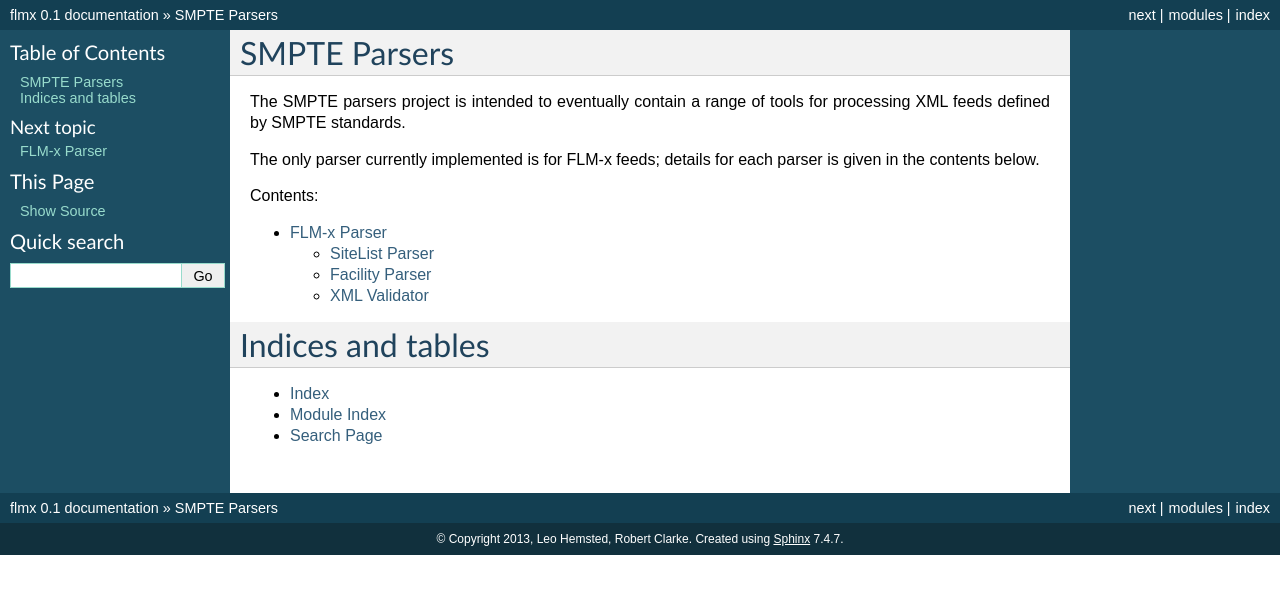
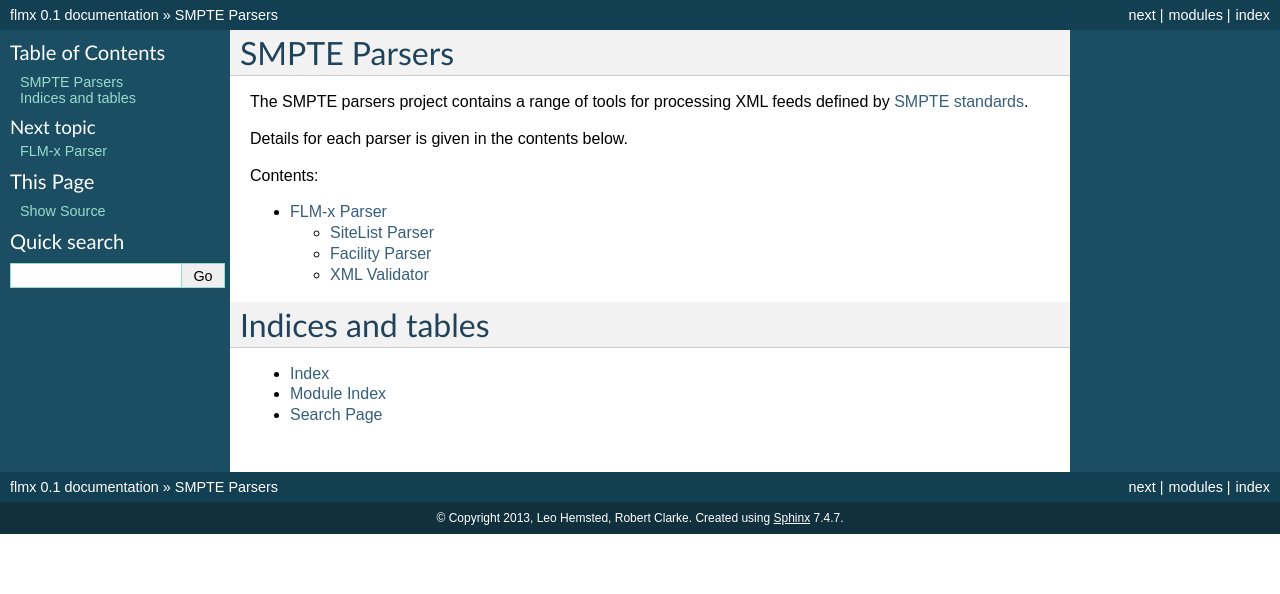
Before and after one commit to artsalliancemedia/smpteparsers, a Sphinx documentation site: the page built from doc/index.rst, in a window 1280 px wide. Shown: the top 594 px of the page. Built offline with Sphinx 7.4.7, drawn with Linux system fonts in a browser that asks for light colours.

Commit message:
Updated index with Leo's suggestions

```diff
--- a/doc/index.rst
+++ b/doc/index.rst
@@ -6,11 +6,12 @@
 SMPTE Parsers
 =============
 
-The SMPTE parsers project is intended to eventually contain a range of tools for
-processing XML feeds defined by SMPTE standards.
+The SMPTE parsers project contains a range of tools for processing XML feeds
+defined by `SMPTE standards`_.
 
-The only parser currently implemented is for FLM-x feeds; details for each parser is given
-in the contents below.
+Details for each parser is given in the contents below.
+
+.. _`SMPTE standards`: http://standards.smpte.org/
 
 Contents:
 
```
